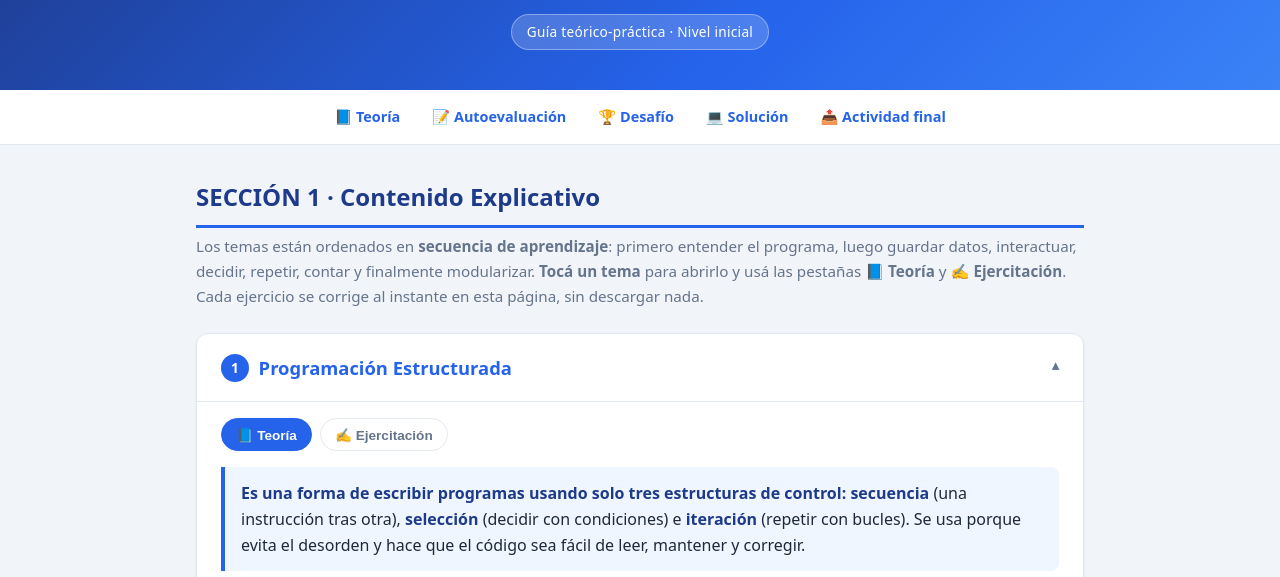
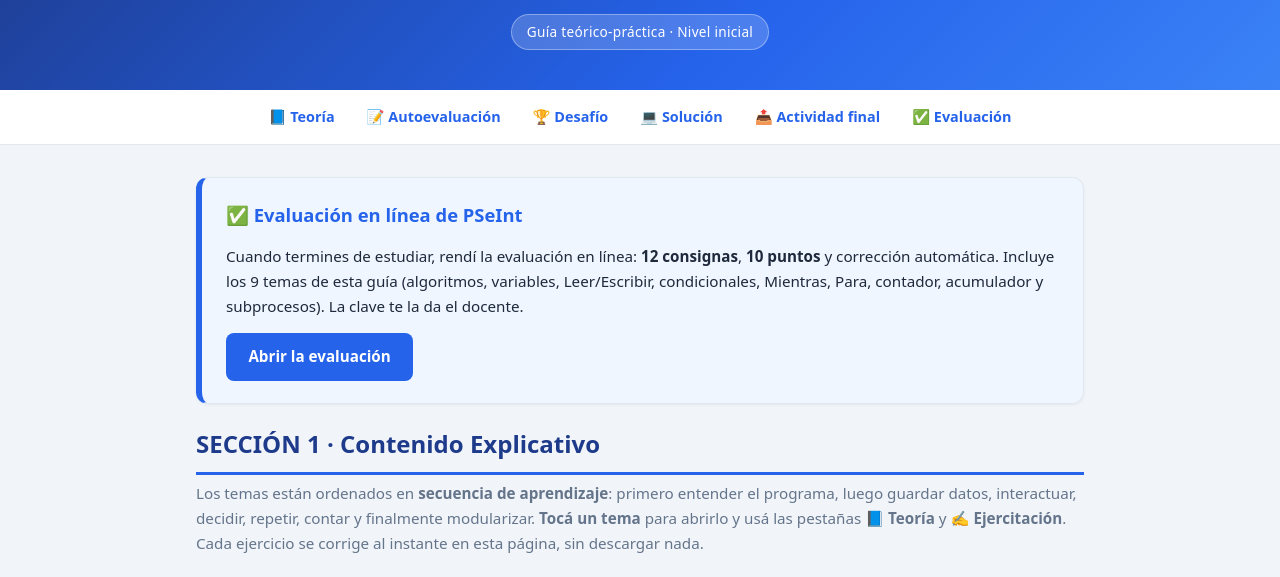
Before and after one commit to miusuariohoy/pseint, a plain HTML site: page index.html in a window 1280 px wide. Shown: the part 152-729 px from the top of the page. Drawn offline with Linux system fonts and the light colour scheme.

Commit message:
Agrega el acceso a la evaluacion en linea

```diff
--- a/index.html
+++ b/index.html
@@ -314,9 +314,23 @@
     <a href="#desafio">🏆 Desafío</a>
     <a href="#solucion">💻 Solución</a>
     <a href="#entrega">📤 Actividad final</a>
+    <a href="https://miusuariohoy.github.io/Python1/evaluacion-pseint.html" target="_blank" rel="noopener">✅ Evaluación</a>
 </nav>
 
 <main>
+
+    <div class="card" style="border-left:6px solid var(--primary);background:#eff6ff;">
+        <h3 style="margin-top:0;">✅ Evaluación en línea de PSeInt</h3>
+        <p style="margin:.3rem 0 .9rem;font-size:.95rem;">
+            Cuando termines de estudiar, rendí la evaluación en línea: <strong>12 consignas</strong>,
+            <strong>10 puntos</strong> y corrección automática. Incluye los 9 temas de esta guía
+            (algoritmos, variables, Leer/Escribir, condicionales, Mientras, Para, contador,
+            acumulador y subprocesos). La clave te la da el docente.
+        </p>
+        <a class="btn btn-primary" style="display:inline-block;text-decoration:none;"
+           href="https://miusuariohoy.github.io/Python1/evaluacion-pseint.html"
+           target="_blank" rel="noopener">Abrir la evaluación</a>
+    </div>
 
     <!-- ================= SECCIÓN 1 ================= -->
     <section id="teoria">
```
Also changed, not shown: 1 other file.
